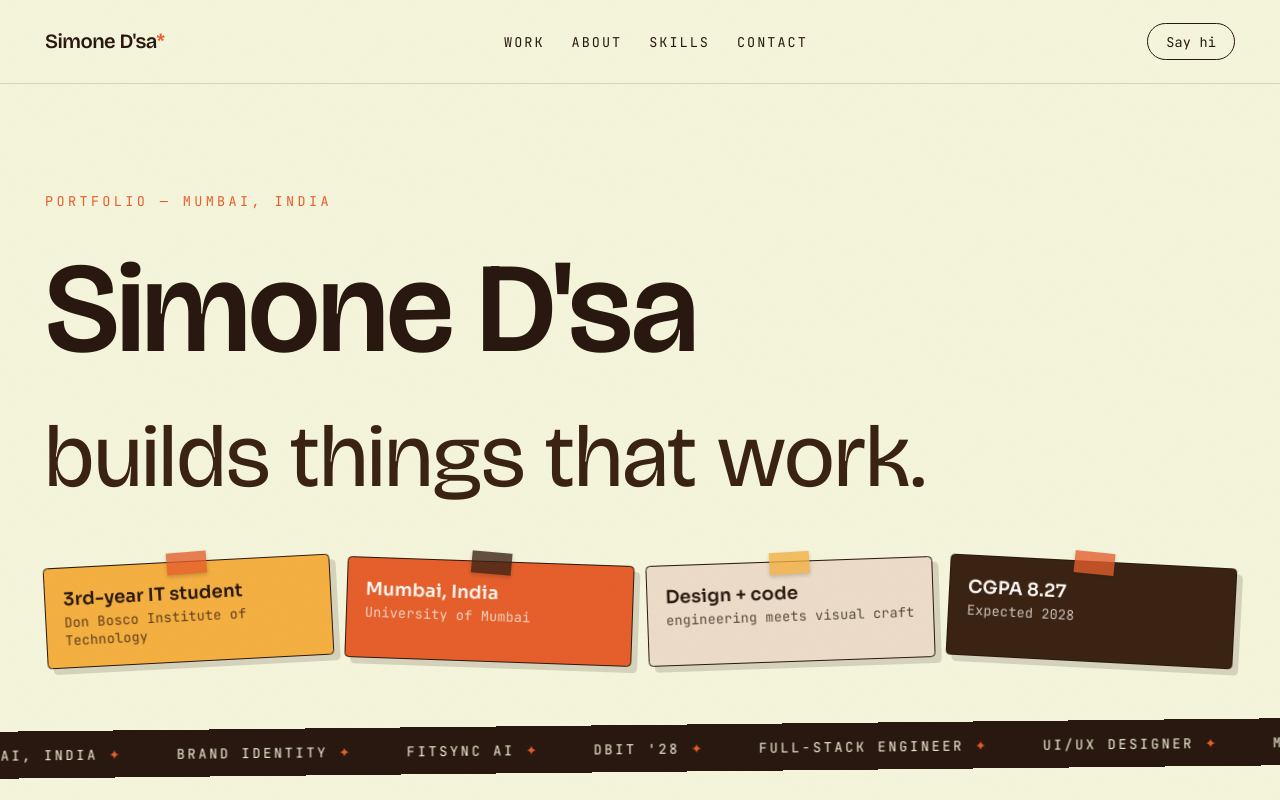
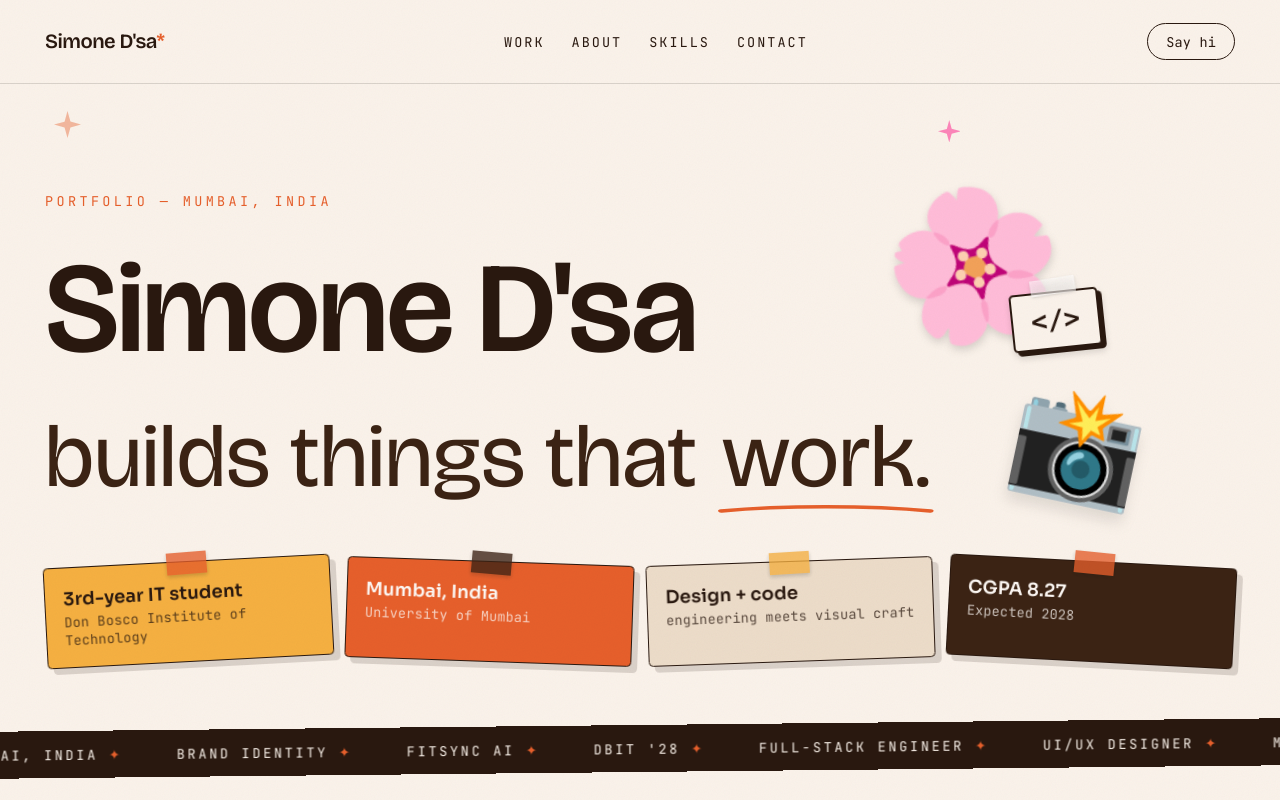
Before and after one commit to simonedsa07/portfolio, a React (Vite) app: page / in a window 1280 px wide. Shown: the top 800 px of the page. Built offline with nearby package versions, Linux system fonts and the light colour scheme.

Commit message:
added stickers

```diff
--- a/src/SimonePortfolio.jsx
+++ b/src/SimonePortfolio.jsx
@@ -4,7 +4,7 @@ import simonePhoto from "./assets/simone.jpg";
 
 
 const COLORS = {
-  cream: "#F5F5DC",
+  cream: "#FAF2EA",
   ink: "#29180F",
   forest: "#3B2314",
   rust: "#E65F2B",
@@ -255,6 +255,30 @@ export default function SimonePortfolio() {
         }
         .float-slow { animation: floatY 5s ease-in-out infinite; }
 
+        @keyframes floatPeony {
+          0%, 100% { transform: translateY(0) rotate(-12deg); }
+          50% { transform: translateY(-12px) rotate(-6deg); }
+        }
+        .float-sticker-peony {
+          animation: floatPeony 5s ease-in-out infinite;
+        }
+
+        @keyframes floatCam {
+          0%, 100% { transform: translateY(0) rotate(12deg); }
+          50% { transform: translateY(-15px) rotate(8deg); }
+        }
+        .float-sticker-cam {
+          animation: floatCam 6.2s ease-in-out infinite;
+        }
+
+        @keyframes floatCode {
+          0%, 100% { transform: translateY(0) rotate(-6deg); }
+          50% { transform: translateY(-10px) rotate(-12deg); }
+        }
+        .float-sticker-code {
+          animation: floatCode 4.5s ease-in-out infinite;
+        }
+
         @keyframes heroIn {
           from { opacity: 0; transform: translateY(28px); }
           to { opacity: 1; transform: translateY(0); }
@@ -323,7 +347,57 @@ export default function SimonePortfolio() {
 
       {/* HERO */}
       <section className="relative pt-16 sm:pt-24 pb-14">
-        <div className="max-w-6xl mx-auto px-6 sm:px-10 text-left">
+        {/* Floating Scrapbook Collage on the Right */}
+        <div className="absolute right-4 md:right-16 lg:right-28 top-20 md:top-24 w-80 h-96 hidden md:block pointer-events-none z-10">
+          {/* Peony 🌸 (Base layer) */}
+          <div className="absolute top-0 right-20 pointer-events-auto float-sticker-peony z-10">
+            <div className="hover:scale-125 transition-all duration-300 cursor-pointer drop-shadow-lg select-none">
+              <span className="text-7xl md:text-9xl">🌸</span>
+            </div>
+          </div>
+
+          {/* Code Sticker </> (Middle layer, placed between peony and camera) */}
+          <div className="absolute top-22 right-12 pointer-events-auto float-sticker-code z-30">
+            <div className="hover:scale-125 transition-all duration-300 cursor-pointer drop-shadow-md">
+              <div className="bg-[#FAF2EA] text-[#29180F] border-2 border-[#29180F] px-4 py-2 font-mono font-bold text-xl md:text-2xl shadow-[4px_4px_0px_#29180F] rounded-sm">
+                &lt;/&gt;
+              </div>
+              {/* Little piece of washi tape holding it down */}
+              <div className="absolute -top-3 left-1/2 -translate-x-1/2 w-10 h-3.5 bg-white/50 backdrop-blur-sm -rotate-3 border border-white/20 shadow-sm"></div>
+            </div>
+          </div>
+
+          {/* Digi Cam 📸 (Bottom layer of collage, positioned below peony and code) */}
+          <div className="absolute top-44 right-2 pointer-events-auto float-sticker-cam z-20">
+            <div className="hover:scale-125 transition-all duration-300 cursor-pointer drop-shadow-xl select-none">
+              <span className="text-6xl md:text-8xl">📸</span>
+            </div>
+          </div>
+        </div>
+
+        {/* Decorative Floating SVG Sparkles to Enhance Hero */}
+        <svg
+          className="absolute top-6 left-12 w-6 h-6 fill-[#E65F2B] opacity-40 float-slow hidden md:block select-none pointer-events-none"
+          viewBox="0 0 24 24"
+          style={{ animationDelay: "200ms" }}
+        >
+          <path d="M12 0L14.6 9.4L24 12L14.6 14.6L12 24L9.4 14.6L0 12L9.4 9.6L12 0Z" />
+        </svg>
+        <svg
+          className="absolute bottom-28 left-1/3 w-8 h-8 fill-[#F5B041] opacity-50 float-slow hidden md:block select-none pointer-events-none"
+          viewBox="0 0 24 24"
+          style={{ animationDelay: "800ms" }}
+        >
+          <path d="M12 0L14.6 9.4L24 12L14.6 14.6L12 24L9.4 14.6L0 12L9.4 9.6L12 0Z" />
+        </svg>
+        <svg
+          className="absolute top-8 right-1/4 w-5 h-5 fill-[#FF007F] opacity-45 float-slow hidden md:block select-none pointer-events-none"
+          viewBox="0 0 24 24"
+          style={{ animationDelay: "500ms" }}
+        >
+          <path d="M12 0L14.6 9.4L24 12L14.6 14.6L12 24L9.4 14.6L0 12L9.4 9.6L12 0Z" />
+        </svg>
+        <div className="max-w-6xl mx-auto px-6 sm:px-10 text-left relative z-20">
           <p
             className="hero-line text-xs tracking-[0.25em] uppercase mb-5"
             style={{ ...mono, color: COLORS.rust, animationDelay: "80ms" }}
@@ -340,7 +414,13 @@ export default function SimonePortfolio() {
             className="hero-line leading-[1.1] mt-1 sm:mt-2"
             style={{ ...display, color: COLORS.forest, fontStyle: "italic", fontWeight: 500, fontSize: "clamp(2.2rem, 7vw, 5rem)", animationDelay: "320ms" }}
           >
-            builds things that work.
+            builds things that{" "}
+            <span className="relative inline-block px-1">
+              work.
+              <svg className="absolute -bottom-1.5 left-0 w-full h-2.5 fill-none stroke-[#E65F2B] stroke-[3px]" viewBox="0 0 100 10" preserveAspectRatio="none" style={{ strokeLinecap: "round" }}>
+                <path d="M2,8 C30,3 70,3 98,8" />
+              </svg>
+            </span>
           </p>
 
           <div className="grid grid-cols-2 sm:grid-cols-4 gap-3 mt-12">
--- a/src/index.css
+++ b/src/index.css
@@ -3,7 +3,7 @@
 :root {
   --text: #3B2314;
   --text-h: #29180F;
-  --bg: #FDF8F4;
+  --bg: #FAF2EA;
   --border: rgba(41, 24, 15, 0.1);
   --code-bg: #ECDCC9;
   --accent: #E65F2B;
```
